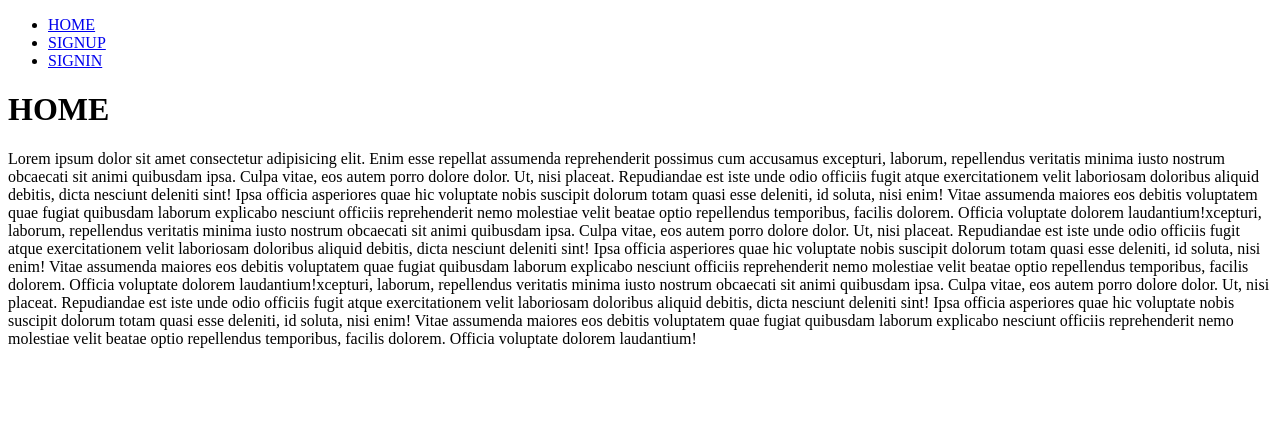
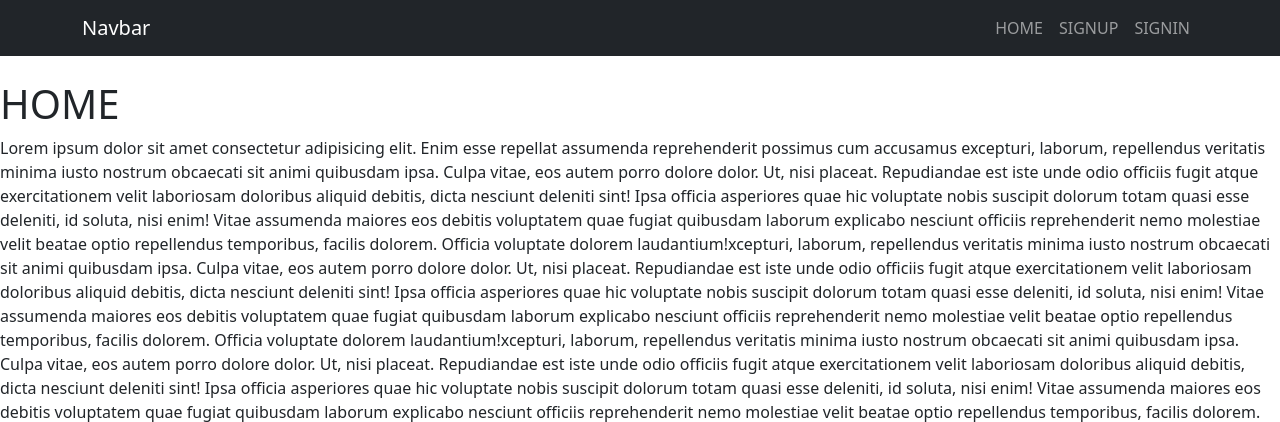
Before and after one commit to daaguirre0215/dj-aut-crud, a Django app: page /home/ in a window 1280 px wide. Shown: the top 422 px of the page. Run offline with Django 4.2, Linux system fonts and the light colour scheme.

Commit message:
Estilizamos el navbar

```diff
--- a/tasks/templates/base.html
+++ b/tasks/templates/base.html
@@ -6,40 +6,62 @@
     <meta name="viewport" content="width=device-width, initial-scale=1.0" />
 
     <title>Django CRUD</title>
+    <link rel="stylesheet" href="https://cdn.jsdelivr.net/npm/bootstrap@5.3.2/dist/css/bootstrap.min.css">
 </head>
 
 <body>
-    <div class="btn-group" role="group" aria-label="Basic outlined example">
-        <nav>
-            <ul>
-                <li>
-                    <a href="{% url 'home' %}">HOME</a>
+    <nav class="navbar navbar-expand-lg bg-dark navbar-dark">
+        <div class="container">
+            <a class="navbar-brand" href="#">Navbar</a>
+            <button class="navbar-toggler" type="button" data-bs-toggle="collapse" data-bs-target="#navbarNav"
+                aria-controls="navbarNav" aria-expanded="false" aria-label="Toggle navigation">
+                <span class="navbar-toggler-icon"></span>
+            </button>
+            <div class="collapse navbar-collapse" id="navbarNav">
+                <ul class="navbar-nav ms-auto">
+                    <li class="nav-item">
+                        <a href="{% url 'home' %}" class="nav-link">HOME</a>
                     </li>
 
                     {% if user.is_authenticated %}
-                <li>
-                    <a href="{% url 'task' %}">TASK</a>
+                    <li class="nav-item">
+                        <a href="{% url 'task' %}" class="nav-link">TASK</a>
                     </li>
-                <li>
-                    <a href="{% url 'logout' %}">LOGOUT</a>
+                    <li class="nav-item">
+                        <a href="{% url 'logout' %}" class="nav-link">LOGOUT</a>
                     </li>
-                <li>
-                    <a href="/tasks/create/">CREATE TASK</a>
+                    <li class="nav-item">
+                        <a href="/tasks/create/" class="nav-link">CREATE TASK</a>
                     </li>
-                <li>
-                    <a href="{% url 'tasks_completed' %}">TASK COMPLETED</a>
+                    <li class="nav-item">
+                        <a href="{% url 'tasks_completed' %}" class="nav-link">TASK COMPLETED</a>
                     </li>
 
                     {% else %}
-                <li>
-                    <a href="{% url 'signup' %}">SIGNUP</a>
+                    <li class="nav-item">
+                        <a href="{% url 'signup' %}" class="nav-link" >SIGNUP</a>
                     </li>
-                <li>
-                    <a href="{% url 'signin' %}">SIGNIN</a>
+                    <li class="nav-item">
+                        <a href="{% url 'signin' %}" class="nav-link">SIGNIN</a>
                     </li>
 
 
                     {% endif %}
+                </ul>
+            </div>
+        </div>
+    </nav>
+
+
+
+
+
+
+
+    <div class="btn-group" role="group" aria-label="Basic outlined example">
+        <nav>
+            <ul>
+
 
             </ul>
         </nav>
```
Lines whose indentation alone changed are shown as unchanged.
